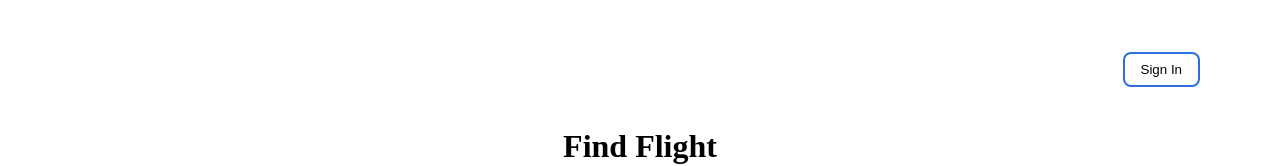
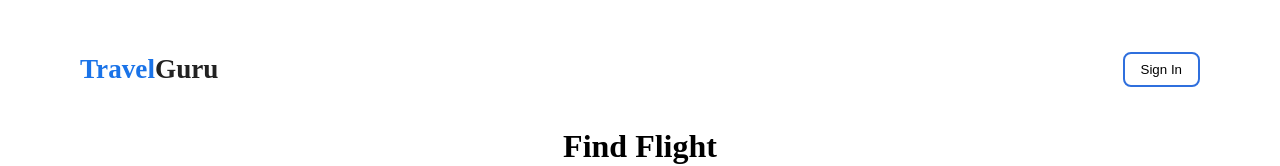
Before and after one commit to Georgia-Southwestern-State-Univeristy/term-project-group-5, a React app in the folder frontend/: page / in a window 1280 px wide. Shown: the top 166 px of the page. Built offline with nearby package versions, Linux system fonts and the light colour scheme; no server answers; the HTML template or start-up script is replaced by a standard one.

Commit message:
week 15 QA and persistent logo link

```diff
--- a/frontend/src/components/NavBar.jsx
+++ b/frontend/src/components/NavBar.jsx
@@ -1,5 +1,5 @@
 import React, { useState, useRef, useEffect } from "react";
-import { useNavigate } from "react-router-dom";
+import { useNavigate, Link} from "react-router-dom";
 import { useAuth } from "../context/authContext.jsx";
 import "../styles/NavBar.css";
 //import { useState } from "react";
@@ -31,6 +31,12 @@ export default function Navbar() {
       {showSavedFlights && (
   <SavedFlightsModal onClose={() => setShowSavedFlights(false)} />
 )}
+      <div className="nav-left">
+        <Link to="/" className="logo">
+          <span className="logo-blue">Travel</span>
+          <span className="logo-dark">Guru</span>
+        </Link>
+      </div>
       <div className="nav-right">
 
         {!user ? (
--- a/frontend/src/styles/NavBar.css
+++ b/frontend/src/styles/NavBar.css
@@ -1,7 +1,37 @@
 .navbar {
   display: flex;
-  justify-content: flex-end;
+  justify-content: space-between;
+  align-items: center;
   padding: 20px 40px;
+}
+
+.nav-left {
+  font-size: 1.5rem;
+  font-weight: bold;
+  flex: 1;
+}
+
+.nav-right {
+  display: flex;
+  align-items: center;
+}
+
+.logo {
+  font-size: 1.7rem;
+  font-weight: 700;
+  text-decoration: none;
+}
+
+.logo-blue {
+  color: #1a73e8;
+}
+
+.logo-dark {
+  color: #222;
+}
+
+.logo:hover {
+  opacity: 0.8;
 }
 
 .sign-in-btn {
```
Also changed, not shown: 1 other file (tests, documents, lock files or other folders).
